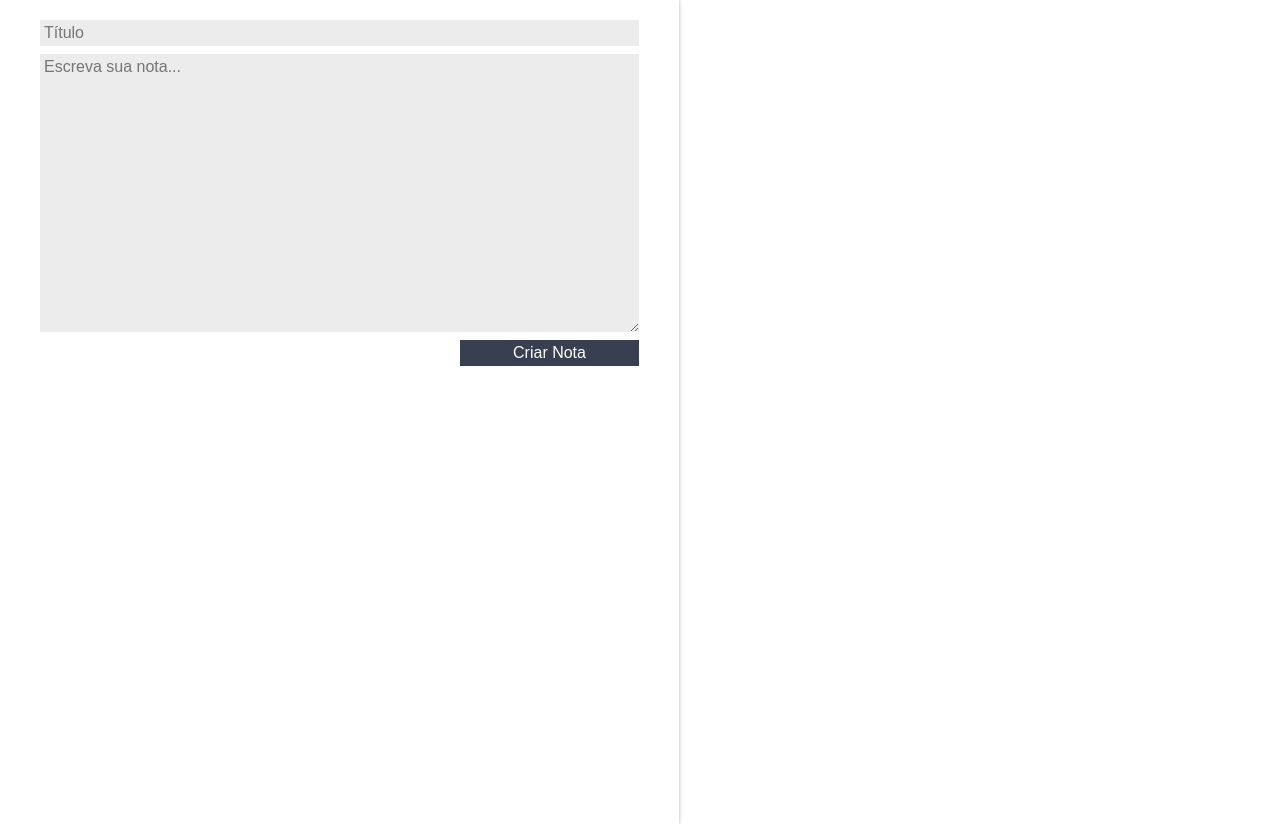
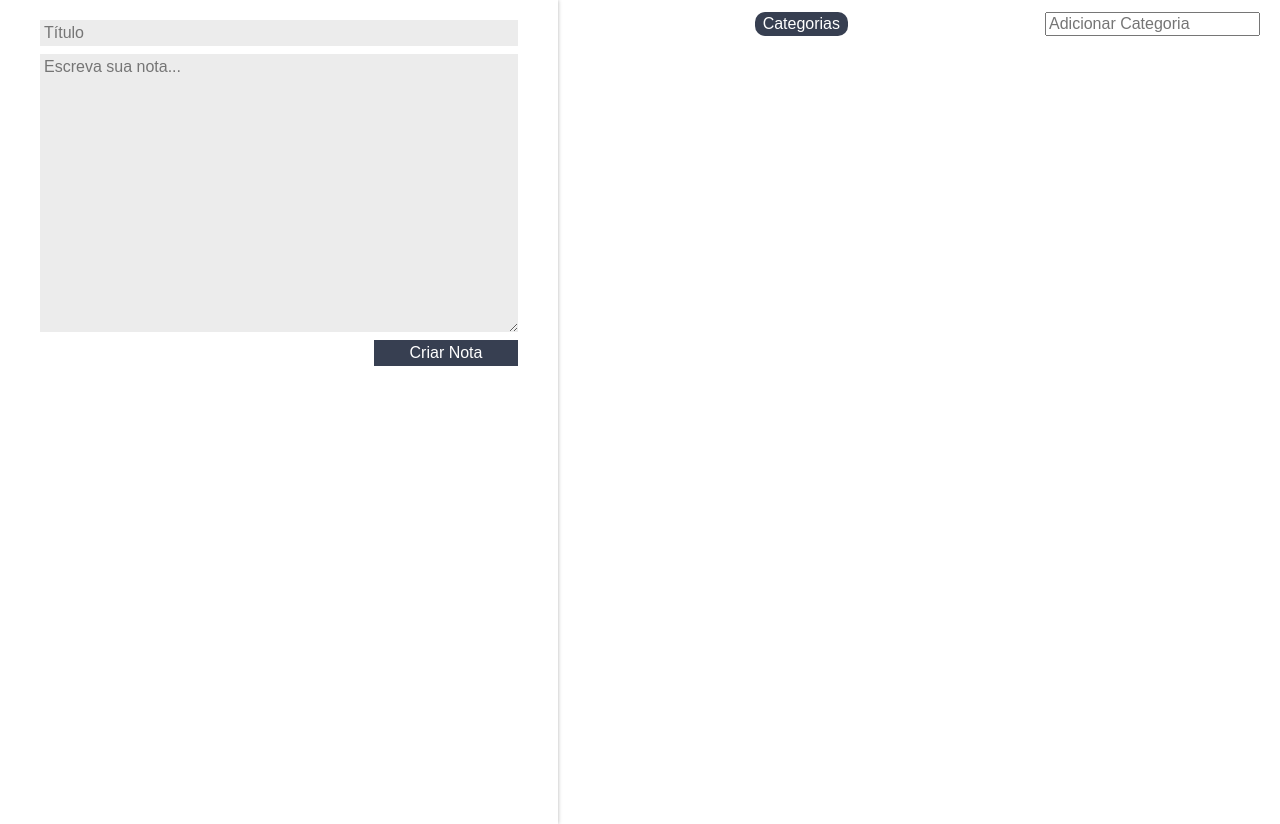
Before and after one commit to AntonioGSC/ceep-Alura, a React (Create React App) app: page / in a window 1280 px wide. Built offline with nearby package versions, Linux system fonts and the light colour scheme.

Commit message:
category

```diff
--- a/src/App.js
+++ b/src/App.js
@@ -1,6 +1,7 @@
 import React, { Component } from 'react';
 import FormularioCadastro from './components/FormularioCadastro/FormularioCadastro.jsx';
 import ListaDeNotas from './components/ListaDeNotas/ListaDeNotas.jsx';
+import ListaDeCategorias from './components/ListaDeCategorias/ListaDeCategorias.jsx';
 import './assets/index.css';
 import './assets/App.css';
 
@@ -9,6 +10,7 @@
     super();
     this.state = {
       notas: [],
+      categorias: [],
     };
   }
 
@@ -34,10 +36,13 @@
     return (
       <section className="conteudo">
         <FormularioCadastro criarNota={this.criarNota.bind(this)} />
-        <ListaDeNotas
-          apagarNota={this.deletarNota.bind(this)}
-          notas={this.state.notas}
-        />
+        <main className="conteudo-principal">
+          <ListaDeCategorias />
+          <ListaDeNotas
+            apagarNota={this.deletarNota.bind(this)}
+            notas={this.state.notas}
+          />
+        </main>
       </section>
     );
   }
--- a/src/assets/App.css
+++ b/src/assets/App.css
@@ -1,5 +1,9 @@
 .conteudo {
   display: flex;
+}
+
+.conteudo-principal {
+  flex-grow: 3;
 }
 
 :root {
--- /dev/null
+++ b/src/components/ListaDeCategorias/ListaDeCategorias.jsx
@@ -0,0 +1,25 @@
+import React, { Component } from 'react';
+import './listaDeCategorias.css';
+
+export class ListaDeCategorias extends Component {
+  _handleEventoInput(e) {
+    if (e.key === 'Enter') console.log('test');
+  }
+  render() {
+    return (
+      <section className="lista-categorias">
+        <ul className="lista-categorias_lista">
+          <li className="lista-categorias_item">Categorias</li>
+        </ul>
+        <input
+          className="lista-categorias_input"
+          type="text"
+          placeholder="Adicionar Categoria"
+          onKeyUp={this._handleEventoInput.bind(this)}
+        />
+      </section>
+    );
+  }
+}
+
+export default ListaDeCategorias;
--- /dev/null
+++ b/src/components/ListaDeCategorias/listaDeCategorias.css
@@ -0,0 +1,21 @@
+.lista-categorias {
+  display: flex;
+  flex-direction: row;
+  margin-top: 12px;
+}
+.lista-categorias_lista {
+  flex: 1;
+  display: flex;
+  flex-direction: row;
+  justify-content: space-evenly;
+}
+.lista-categorias_item {
+  background-color: var(--secundaria);
+  color: white;
+  padding: 4px 8px;
+  border-radius: 10px;
+  font-family: Arial, Helvetica, sans-serif;
+}
+.lista-categorias_input {
+  margin-right: 20px;
+}
```
